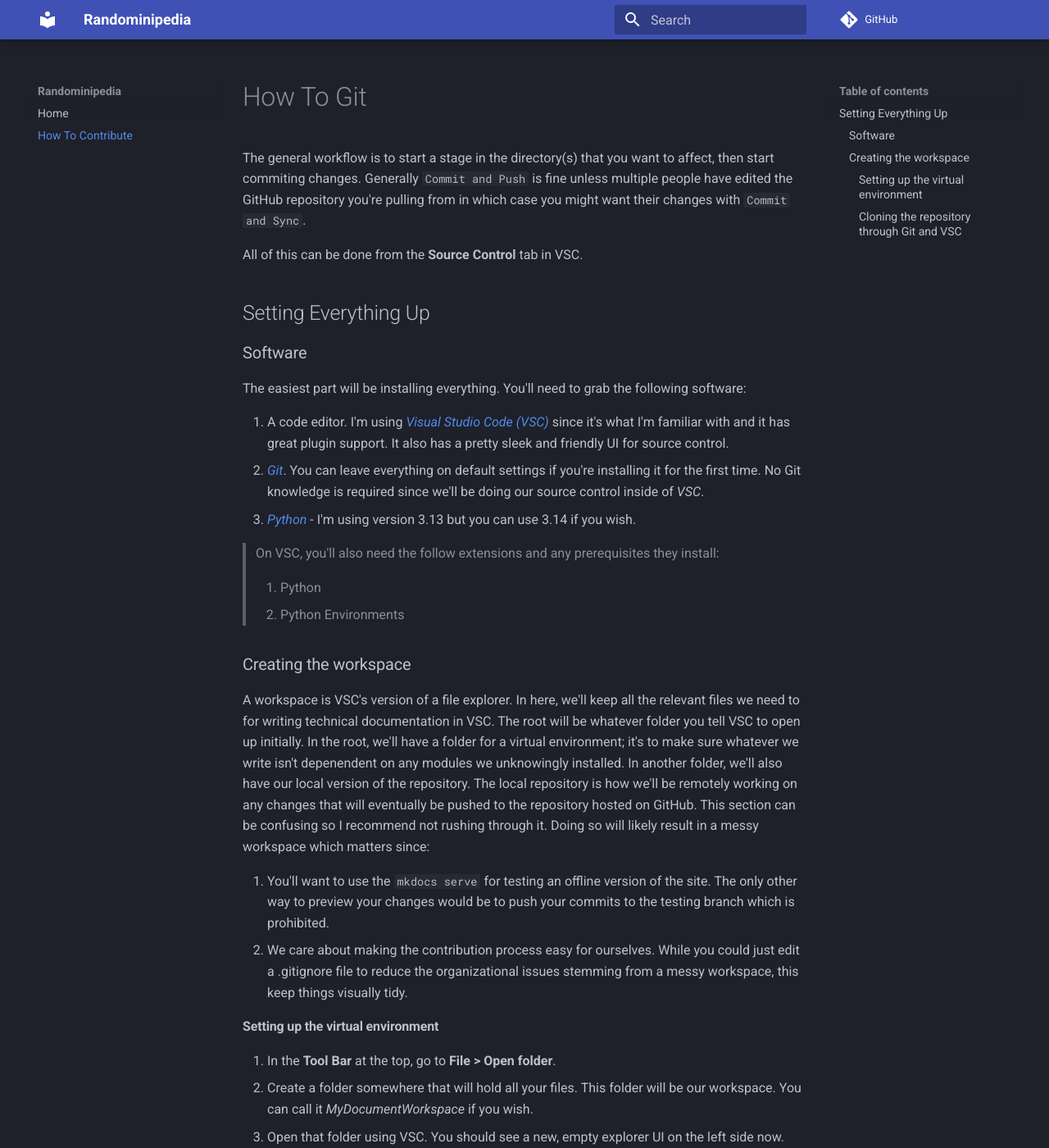
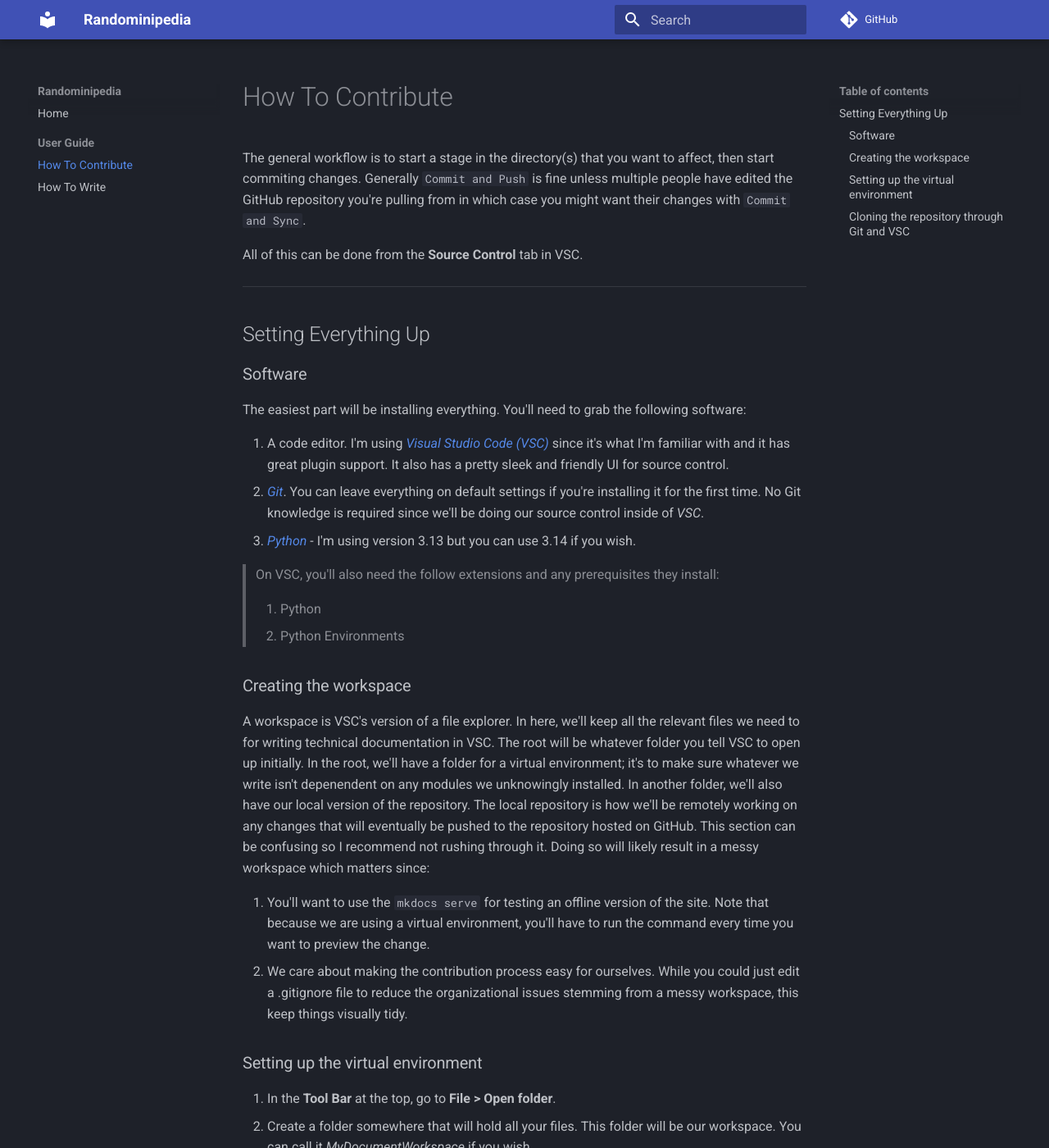
Before and after one commit to KevinNokham/randominipedia, an MkDocs documentation site: the page built from docs/howToContribute.md, in a window 1280 px wide and 1400 px high. Shown: the whole window at 82% size. Built offline with MkDocs 1.6.1 and Material for MkDocs 9.7.7, drawn with Linux system fonts in a browser that asks for light colours; comment, search, counter and statistics services are not loaded.

Commit message:
Renamed files, added admonition support, added base page for technical writing guide

```diff
--- a/docs/howToGit.md
+++ b/docs/howToContribute.md
@@ -1,10 +1,13 @@
-# How To Git
+# How To Contribute
+
 The general workflow is to start a stage in the directory(s) that you want to affect, then start commiting changes. Generally `Commit and Push` is fine unless multiple people have edited the GitHub repository you're pulling from in which case you might want their changes with `Commit and Sync`.
 
 All of this can be done from the **Source Control** tab in VSC.
 
+---
 ## Setting Everything Up
 ### Software
+
 The easiest part will be installing everything. You'll need to grab the following software:
 
 1. A code editor. I'm using [*Visual Studio Code (VSC)*](https://code.visualstudio.com/Download) since it's what I'm familiar with and it has great plugin support. It also has a pretty sleek and friendly UI for source control.
@@ -17,12 +20,14 @@
 > 2. Python Environments
 
 ### Creating the workspace
+
 A workspace is VSC's version of a file explorer. In here, we'll keep all the relevant files we need to for writing technical documentation in VSC. The root will be whatever folder you tell VSC to open up initially. In the root, we'll have a folder for a virtual environment; it's to make sure whatever we write isn't depenendent on any modules we unknowingly installed. In another folder, we'll also have our local version of the repository. The local repository is how we'll be remotely working on any changes that will eventually be pushed to the repository hosted on GitHub. This section can be confusing so I recommend not rushing through it. Doing so will likely result in a messy workspace which matters since:
 
-1. You'll want to use the `mkdocs serve` for testing an offline version of the site. The only other way to preview your changes would be to push your commits to the testing branch which is prohibited.
+1. You'll want to use the `mkdocs serve` for testing an offline version of the site. Note that because we are using a virtual environment, you'll have to run the command every time you want to preview the change.
 2. We care about making the contribution process easy for ourselves. While you could just edit a .gitignore file to reduce the organizational issues stemming from a messy workspace, this keep things visually tidy.
 
-#### Setting up the virtual environment
+### Setting up the virtual environment
+
 1. In the **Tool Bar** at the top, go to **File > Open folder**.
 2. Create a folder somewhere that will hold all your files. This folder will be our workspace. You can call it *MyDocumentWorkspace* if you wish.
 3. Open that folder using VSC. You should see a new, empty explorer UI on the left side now.
@@ -35,7 +40,8 @@
 
 At this point you can technically contribute to the repository but passing off the changes through a file transfer. However, the point of learning all of this is to make it *easy* for you to contribute. Therefore, we now need to set up Git.
 
-#### Cloning the repository through Git and VSC
+### Cloning the repository through Git and VSC
+
 There are a few ways to go about cloning the repository, but I'll teach you the most straightforward way.
 
 1. In VSC, make sure you're in the workspace established earlier (*MyDocumentWorkspace* if you've been following along).
--- a/mkdocs.yml
+++ b/mkdocs.yml
@@ -15,9 +15,12 @@
 
   features:
     - navigation.sections
+    - content.tooltips
 nav:
   - Home: index.md
-  - How To Contribute: howToGit.md
+  - User Guide:
+    - How To Contribute: howToContribute.md
+    - How To Write: howToWrite.md
 
 markdown_extensions:
   - pymdownx.highlight:
@@ -27,3 +30,9 @@
   - pymdownx.inlinehilite
   - pymdownx.snippets
   - pymdownx.superfences
+  - abbr
+  - attr_list
+  - pymdownx.snippets
+  - admonition
+  - pymdownx.details
+  - pymdownx.superfences
```
Also changed, not shown: docs/howToWrite.md (added, +3 -0 lines).
